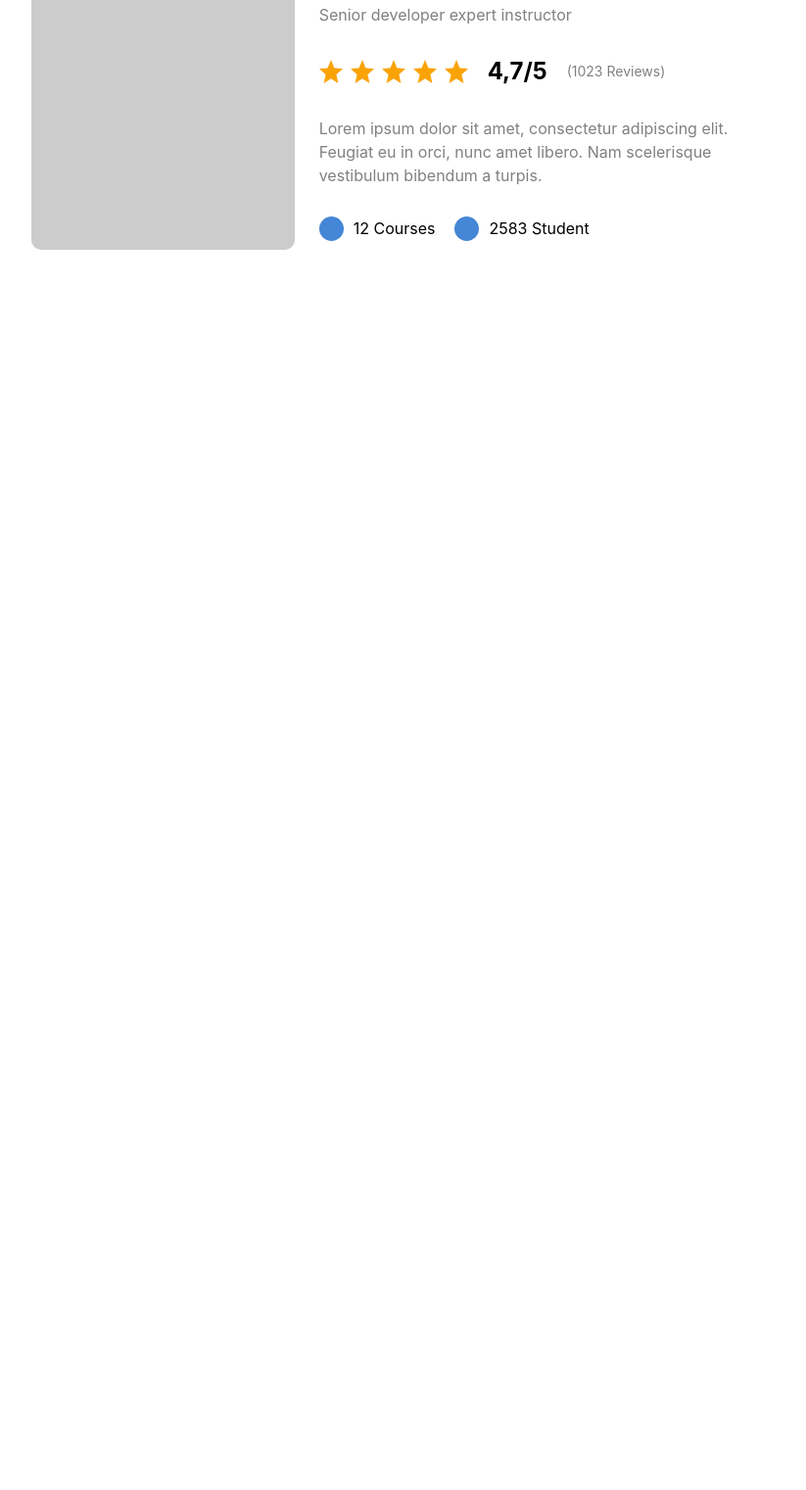
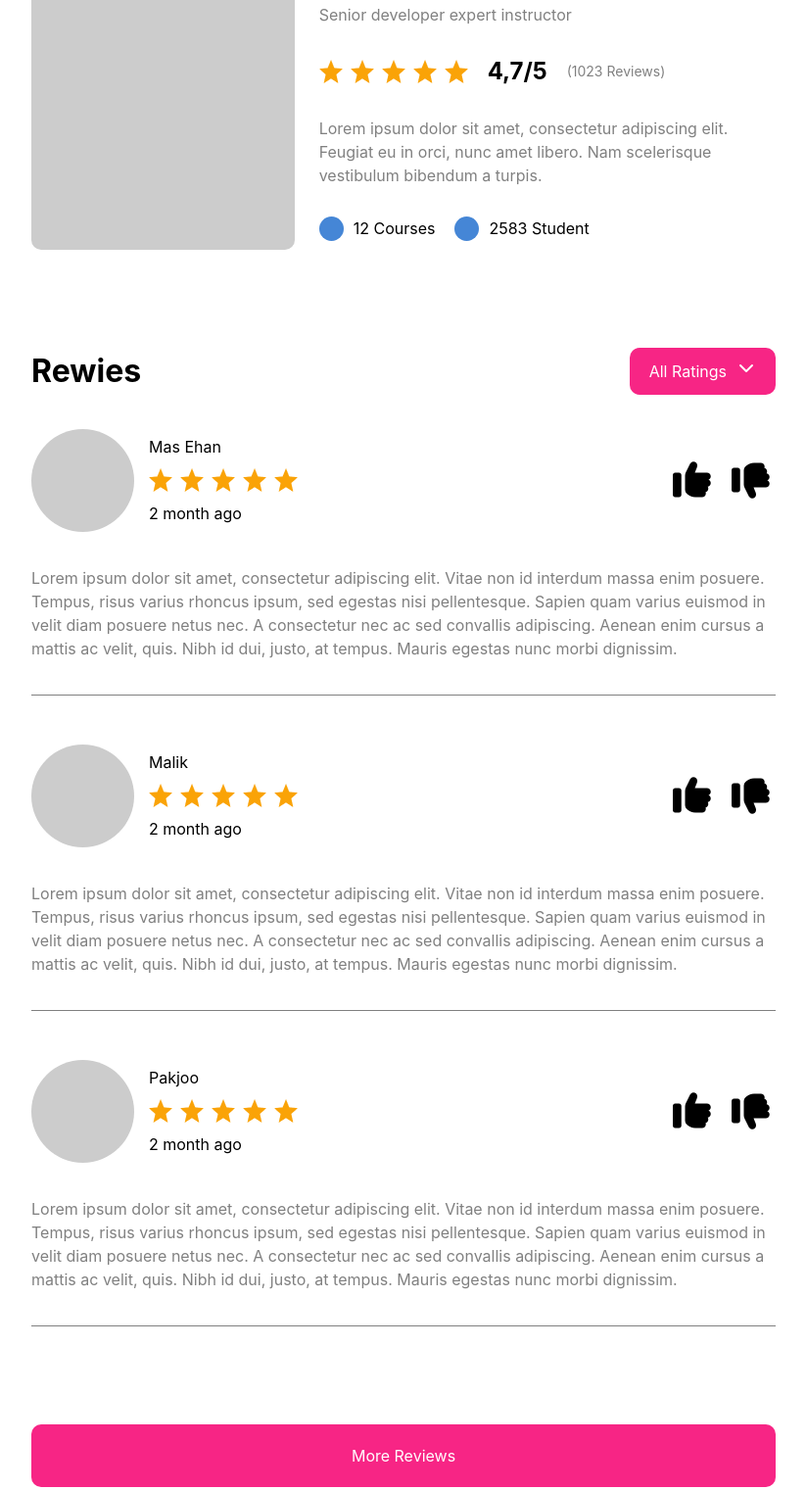
Before and after one commit to ramaz1k/group-work, a website: page src/page3.html in a window 1280 px wide. Shown: the part 3635-5156 px from the top of the page at 98% size, without its empty margins (113-936 px from the left). Before the commit the page ends 3940 px from the top, so only its background shows below. Drawn offline with nearby package versions, Linux system fonts and the light colour scheme; files that its build step writes are made by us from their sources.

Commit message:
main s-7 p3

```diff
--- a/src/page3.html
+++ b/src/page3.html
@@ -279,12 +279,13 @@
           What you’ll learn from this course
         </p>
         <div
-              class="my-[40px] bg-[#FFF5F9] p-[30px] rounded-[10px] grid gap-[30px] "
+          class="my-[40px] bg-[#FFF5F9] p-[30px] rounded-[10px] grid gap-[30px]"
         >
           <div class="flex gap-[5px]">
             <i class="fa-solid text-[#F72585] fa-check"></i>
             <p class="text-[#1C3554] text-[15px]">
-                  No programming experience needed - I'll teach you everything you need to know.
+              No programming experience needed - I'll teach you everything you
+              need to know.
             </p>
           </div>
           <div class="flex gap-[5px]">
@@ -312,7 +313,6 @@
             </p>
           </div>
         </div>
-
       </section>
       <section class="my-[50px] px-[20px] max-w-[800px] lg:mx-[125px]">
         <div class="flex flex-col gap-[10px] lg:flex-row justify-between">
@@ -322,63 +322,70 @@
           <p class="font-bold">24 Modules - 124 Lectures - 24 h 12m</p>
         </div>
         <div class="my-[40px]">
-            <div class="bg-[#FFF5F9] px-[30px] py-[20px] flex justify-between items-center">
-                <p class="text-[#1C3554] font-bold">Introducing to Web Development</p>
+          <div
+            class="bg-[#FFF5F9] px-[30px] py-[20px] flex justify-between items-center"
+          >
+            <p class="text-[#1C3554] font-bold">
+              Introducing to Web Development
+            </p>
             <i class="fa-solid fa-chevron-up"></i>
           </div>
-            <div class="border border-[#E5E5E5] px-[30px] py-[20px] flex flex-col gap-[25px]">
+          <div
+            class="border border-[#E5E5E5] px-[30px] py-[20px] flex flex-col gap-[25px]"
+          >
             <div class="flex gap-[150px] items-center lg:gap-[550px]">
               <div class="flex gap-[10px] items-center">
-                    <div><img src="./images/playv.png" alt=""></div>
+                <div><img src="./images/playv.png" alt="" /></div>
                 <p>Welcome!</p>
               </div>
               <p class="text-[#808080]">01:24</p>
             </div>
             <div class="flex gap-[150px] items-center lg:gap-[550px]">
               <div class="flex gap-[10px] items-center">
-                    <div><img src="./images/Document.png" alt=""></div>
+                <div><img src="./images/Document.png" alt="" /></div>
                 <p>Syllabus download</p>
               </div>
               <p class="text-[#808080]">01:24</p>
             </div>
             <div class="flex gap-[150px] items-center lg:gap-[550px]">
               <div class="flex gap-[10px] items-center">
-                    <div><img src="./images/Document.png" alt=""></div>
+                <div><img src="./images/Document.png" alt="" /></div>
                 <p>Courses resources</p>
               </div>
               <p class="text-[#808080]">01:24</p>
             </div>
             <div class="flex gap-[150px] items-center lg:gap-[550px]">
               <div class="flex gap-[10px] items-center">
-                    <div><img src="./images/Document.png" alt=""></div>
+                <div><img src="./images/Document.png" alt="" /></div>
                 <p>Join online group classes</p>
               </div>
               <p class="text-[#808080]">01:24</p>
             </div>
             <div class="flex gap-[150px] items-center lg:gap-[550px]">
               <div class="flex gap-[10px] items-center">
-                    <div><img src="./images/playv.png" alt=""></div>
+                <div><img src="./images/playv.png" alt="" /></div>
                 <p>How do website actually work?</p>
               </div>
               <p class="text-[#808080]">01:24</p>
             </div>
             <div class="flex gap-[150px] items-center lg:gap-[550px]">
               <div class="flex gap-[10px] items-center">
-                    <div><img src="./images/playv.png" alt=""></div>
+                <div><img src="./images/playv.png" alt="" /></div>
                 <p>What is Internet?</p>
               </div>
               <p class="text-[#808080]">01:24</p>
             </div>
             <div class="flex gap-[150px] items-center lg:gap-[550px]">
               <div class="flex gap-[10px] items-center">
-                    <div><img src="./images/Document.png" alt=""></div>
+                <div><img src="./images/Document.png" alt="" /></div>
                 <p>Download 10 rules code</p>
               </div>
               <p class="text-[#808080]">01:24</p>
             </div>
-
           </div>
-            <div class="px-[30px] py-[20px] flex flex-col gap-[35px] bg-[#FFF5F9] ">
+          <div
+            class="px-[30px] py-[20px] flex flex-col gap-[35px] bg-[#FFF5F9]"
+          >
             <div class="flex justify-between">
               <p class="text-[#1C3554]">How the Internet works</p>
               <i class="fa-solid fa-chevron-down"></i>
@@ -404,7 +411,11 @@
               <i class="fa-solid fa-chevron-down"></i>
             </div>
           </div>
-            <button class="text-white bg-[#F72585] rounded-[10px] py-[20px] my-[50px] w-[100%]">17 More Modules</button>
+          <button
+            class="text-white bg-[#F72585] rounded-[10px] py-[20px] my-[50px] w-[100%]"
+          >
+            17 More Modules
+          </button>
         </div>
       </section>
       <section class="my-[50px] px-[20px] max-w-[800px] lg:mx-[125px]">
@@ -423,7 +434,11 @@
                 (1023 Reviews)
               </p>
             </div>
-        <p class="text-[#808080]">Lorem ipsum dolor sit amet, consectetur adipiscing elit. Feugiat eu in orci, nunc amet libero. Nam scelerisque vestibulum bibendum a turpis.</p>
+            <p class="text-[#808080]">
+              Lorem ipsum dolor sit amet, consectetur adipiscing elit. Feugiat
+              eu in orci, nunc amet libero. Nam scelerisque vestibulum bibendum
+              a turpis.
+            </p>
             <div class="flex gap-[20px]">
               <div class="flex gap-[10px]">
                 <div class="w-[25px] h-[25px] rounded-[50%] bg-[#4586D6]"></div>
@@ -433,11 +448,108 @@
                 <div class="w-[25px] h-[25px] rounded-[50%] bg-[#4586D6]"></div>
                 <p>2583 Student</p>
               </div>
-
             </div>
           </div>
         </div>
       </section>
+      <section class="my-[100px] px-[20px] max-w-[800px] lg:mx-[125px] flex flex-col gap-[50px]">
+        <div class="flex flex-col gap-[35px]">
+          <div class="flex justify-between items-center">
+            <p class="text-[22px] lg:text-[32px] font-bold">Rewies</p>
+            <button
+              class="text-white bg-[#F72585] rounded-[10px] py-[12px] px-[20px] flex gap-[10px]"
+            >
+              All Ratings
+              <i class="fa-solid fa-chevron-down"></i>
+            </button>
+          </div>
+          <div class="flex justify-between items-center">
+            <div class="flex gap-[15px] items-center">
+              <div class="bg-[#CCCCCC] w-[105px] h-[105px] rounded-[50%]"></div>
+              <div class="flex flex-col gap-[10px]">
+                <p>Mas Ehan</p>
+                <div><img src="./images/Rating.png" alt="" /></div>
+                <p>2 month ago</p>
+              </div>
+            </div>
+            <div
+              class="flex flex-col gap-[10px] lg:flex-row text-[24px] lg:text-[40px]"
+            >
+              <i class="fa-solid fa-thumbs-up"></i>
+              <i class="fa-solid fa-thumbs-down"></i>
+            </div>
+          </div>
+          <p class="text-[#808080]">
+            Lorem ipsum dolor sit amet, consectetur adipiscing elit. Vitae non
+            id interdum massa enim posuere. Tempus, risus varius rhoncus ipsum,
+            sed egestas nisi pellentesque. Sapien quam varius euismod in velit
+            diam posuere netus nec. A consectetur nec ac sed convallis
+            adipiscing. Aenean enim cursus a mattis ac velit, quis. Nibh id dui,
+            justo, at tempus. Mauris egestas nunc morbi dignissim.
+          </p>
+          <hr class="text-[#808080]">
+        </div>
+        <div class="flex flex-col gap-[35px]">
+          <div class="flex justify-between items-center">
+            <div class="flex gap-[15px] items-center">
+              <div class="bg-[#CCCCCC] w-[105px] h-[105px] rounded-[50%]"></div>
+              <div class="flex flex-col gap-[10px]">
+                <p>Malik</p>
+                <div><img src="./images/Rating.png" alt="" /></div>
+                <p>2 month ago</p>
+              </div>
+            </div>
+            <div
+              class="flex flex-col gap-[10px] lg:flex-row text-[24px] lg:text-[40px]"
+            >
+              <i class="fa-solid fa-thumbs-up"></i>
+              <i class="fa-solid fa-thumbs-down"></i>
+            </div>
+          </div>
+          <p class="text-[#808080]">
+            Lorem ipsum dolor sit amet, consectetur adipiscing elit. Vitae non
+            id interdum massa enim posuere. Tempus, risus varius rhoncus ipsum,
+            sed egestas nisi pellentesque. Sapien quam varius euismod in velit
+            diam posuere netus nec. A consectetur nec ac sed convallis
+            adipiscing. Aenean enim cursus a mattis ac velit, quis. Nibh id dui,
+            justo, at tempus. Mauris egestas nunc morbi dignissim.
+          </p>
+          <hr class="text-[#808080]">
+        </div>
+        <div class="flex flex-col gap-[35px]">
+          <div class="flex justify-between items-center">
+            <div class="flex gap-[15px] items-center">
+              <div class="bg-[#CCCCCC] w-[105px] h-[105px] rounded-[50%]"></div>
+              <div class="flex flex-col gap-[10px]">
+                <p>Pakjoo</p>
+                <div><img src="./images/Rating.png" alt="" /></div>
+                <p>2 month ago</p>
+              </div>
+            </div>
+            <div
+              class="flex flex-col gap-[10px] lg:flex-row text-[24px] lg:text-[40px]"
+            >
+              <i class="fa-solid fa-thumbs-up"></i>
+              <i class="fa-solid fa-thumbs-down"></i>
+            </div>
+          </div>
+          <p class="text-[#808080]">
+            Lorem ipsum dolor sit amet, consectetur adipiscing elit. Vitae non
+            id interdum massa enim posuere. Tempus, risus varius rhoncus ipsum,
+            sed egestas nisi pellentesque. Sapien quam varius euismod in velit
+            diam posuere netus nec. A consectetur nec ac sed convallis
+            adipiscing. Aenean enim cursus a mattis ac velit, quis. Nibh id dui,
+            justo, at tempus. Mauris egestas nunc morbi dignissim.
+          </p>
+          <hr class="text-[#808080]">
+        </div>
+          <button
+            class="text-white bg-[#F72585] rounded-[10px] py-[20px] my-[50px] w-[100%]"
+          >
+            More Reviews
+          </button>
+
+      </section>
     </main>
   </body>
 </html>
```
Lines whose indentation alone changed are shown as unchanged.
